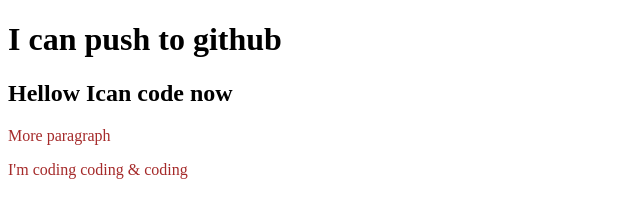
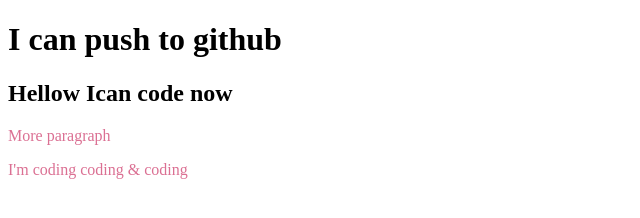
Before and after one commit to anikazaman1/my-another-repo, a plain HTML site: page index.html in a window 1280 px wide. Shown: the whole page, without its empty margins (0-640 px from the left). Drawn offline with Linux system fonts and the light colour scheme.

Commit message:
color change

```diff
--- a/style.css
+++ b/style.css
@@ -1,3 +1,3 @@
 p{
-    color: brown;
+    color:palevioletred;
 }
```
